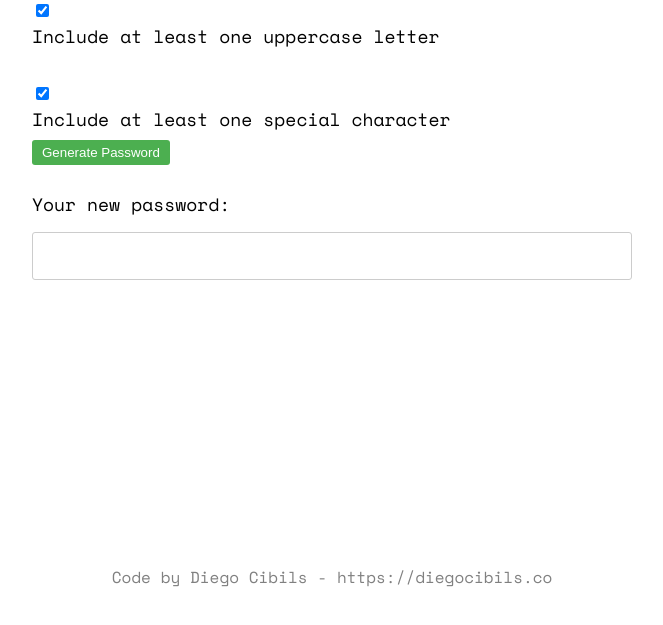
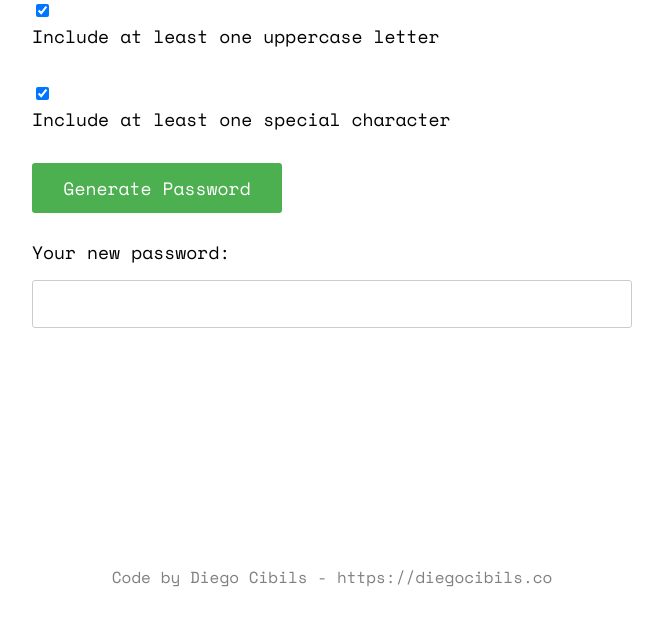
Before and after one commit to dcibils00/whatpass, a plain HTML site: page index.html in a window 1280 px wide. Shown: the part 175-800 px from the top of the page, without its empty margins (308-971 px from the left). Drawn offline with nearby package versions, Linux system fonts and the light colour scheme.

Commit message:
css fixes

```diff
--- a/index.html
+++ b/index.html
@@ -18,7 +18,7 @@
       <label for="includeUpperCase">Include at least one uppercase letter</label><br>
       <input type="checkbox" id="includeSpecialChar" name="includeSpecialChar" checked>
 
-      <label for="includeSpecialChar">Include at least one special character</label>
+      <label for="includeSpecialChar">Include at least one special character</label><br>
       <button type="button" onclick="generatePassword()">Generate Password</button><br><br>
 
       <label for="password">Your new password:</label>
--- a/style.css
+++ b/style.css
@@ -51,6 +51,12 @@ body {
     border: none;
     border-radius: 3px;
     cursor: pointer;
+    width: 250px;
+    height: 50px;
+    font-family: 'Space Mono', monospace;
+    font-size: large;
+
+
   }
 
   button:hover {
```
